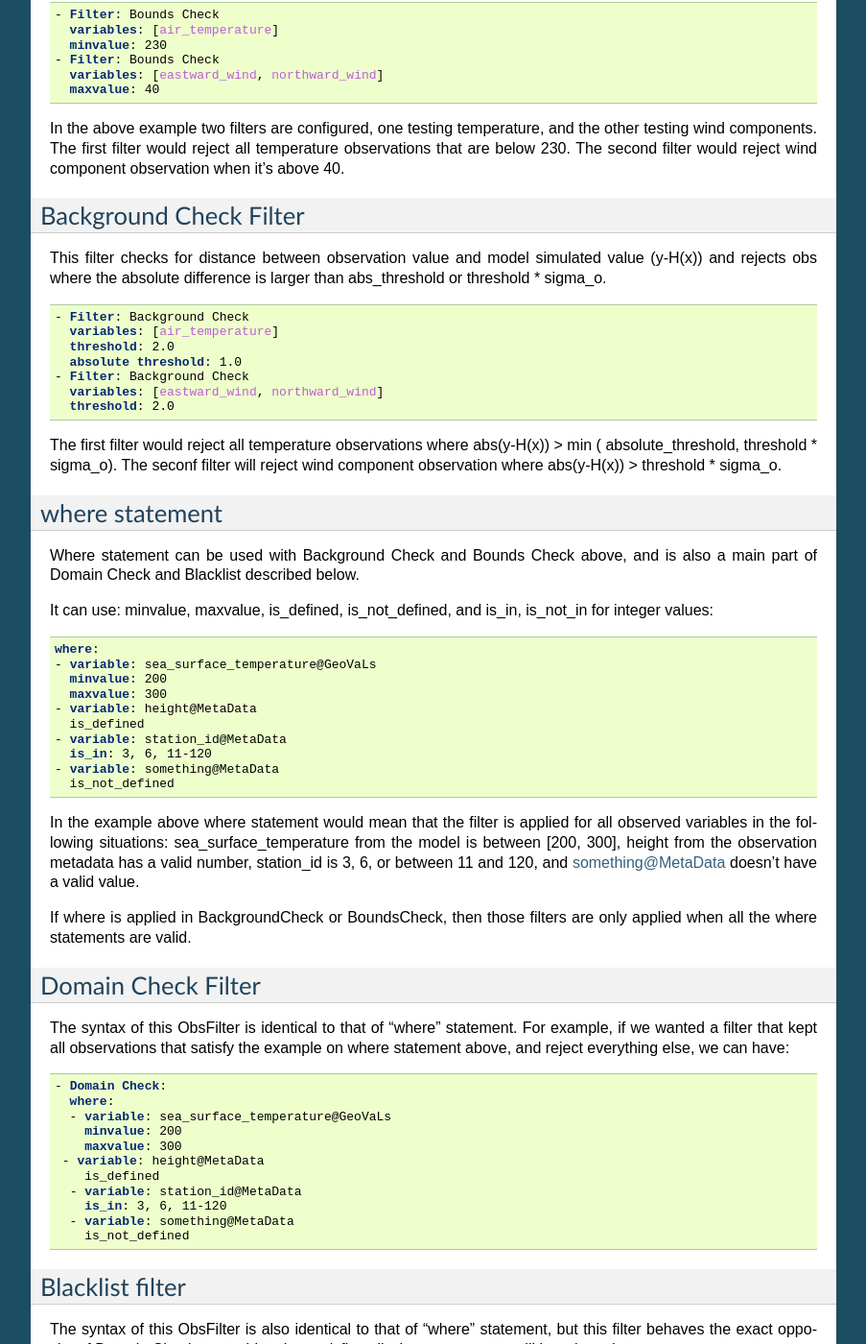
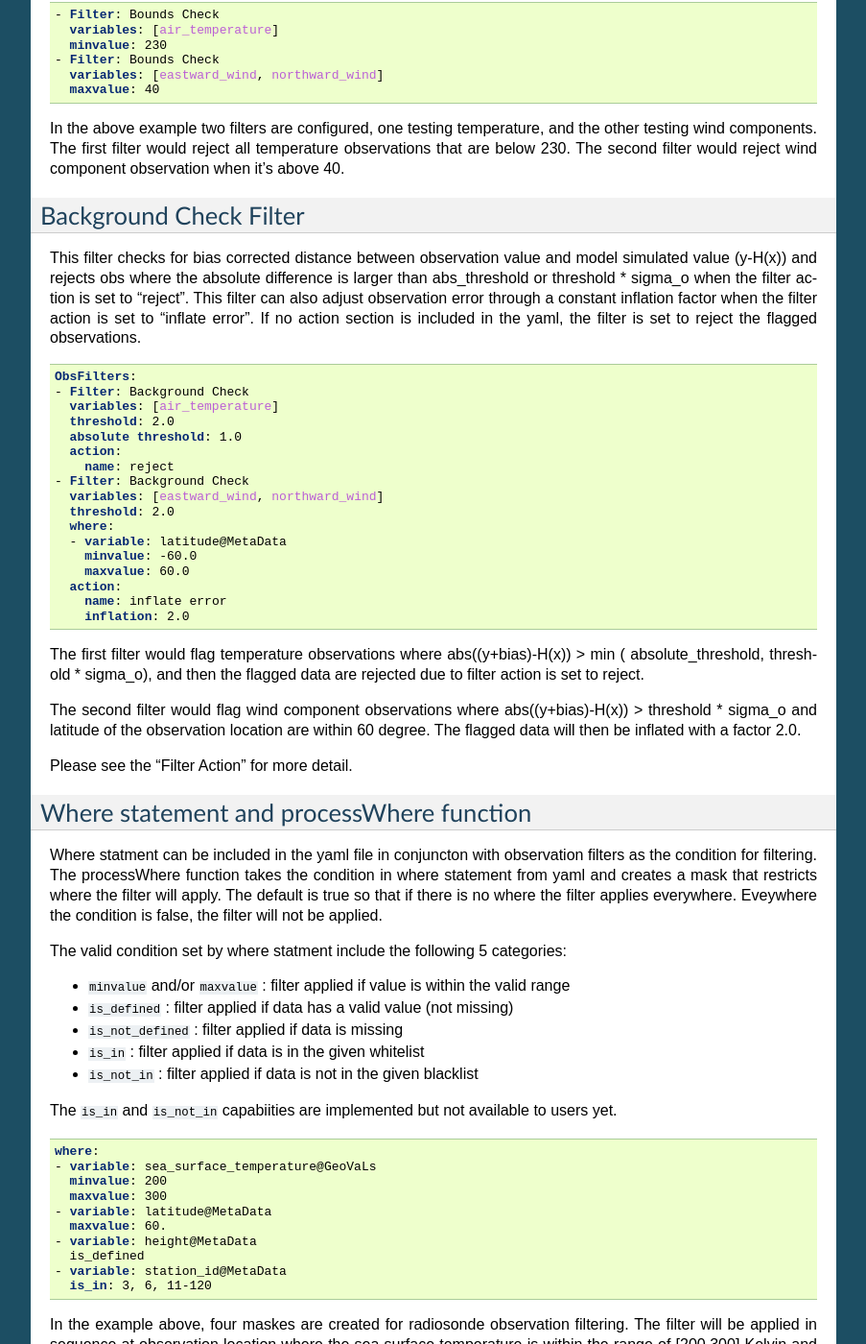
Before and after one commit to JCSDA/jedi-docs, a Sphinx documentation site: the page built from docs/jedi-components/ufo/qcfilters.rst, in a window 1280 px wide and 1400 px high, scrolled down 1633 px. Shown: the whole window at 96% size, without its empty margins (198-1101 px from the left). Built offline with Sphinx 7.4.7, drawn with Linux system fonts in a browser that asks for light colours; some of the changed text lies outside the part shown.

Commit message:
Update filter documentation for background check and where statement (#124)
* update documentation for background check

* Update documentation for background check and processWhere

* Update documentation for background check and processWhere

* Update documentation for background check and processWhere

* Update documentation for background check and processWhere

* Update documentation for background check and processWhere

* enhance docmentation for where statement and processWhere function

* enhance docmentation for where statement and processWhere function

* enhance docmentation for where statement and processWhere function

* enhance docmentation for where statement and processWhere function

* enhance docmentation for where statement and processWhere function

* clean up restructured text

```diff
--- a/docs/jedi-components/ufo/qcfilters.rst
+++ b/docs/jedi-components/ufo/qcfilters.rst
@@ -10,7 +10,9 @@ Observations can be used in different ways in OOPS-JEDI. In variational data ass
 the initial computation of the observation term of the cost function (J\ :sub:`o`) is where
 most of the quality control takes place.
 
-The flow of this computation in OOPS is as follows::
+The flow of this computation in OOPS is as follows:
+
+.. code:: yaml
 
   CostFunction::evaluate
     CostJo::initialize
@@ -105,26 +107,49 @@ In the above example two filters are configured, one testing temperature, and th
 Background Check Filter
 ------------------------
 
-This filter checks for distance between observation value and model simulated value (y-H(x)) and rejects obs where the absolute difference is larger than abs_threshold or threshold * sigma_o.
+This filter checks for bias corrected distance between observation value and model simulated value (y-H(x)) and rejects obs where the absolute difference is larger than abs_threshold or threshold * sigma_o when the filter action is set to "reject". This filter can also adjust observation error through a constant inflation factor when the filter action is set to "inflate error". If no action section is included in the yaml, the filter is set to reject the flagged observations.
 
 .. code:: yaml
 
-    - Filter: Background Check
-      variables: [air_temperature]
-      threshold: 2.0
-      absolute threshold: 1.0
-    - Filter: Background Check
-      variables: [eastward_wind, northward_wind]
-      threshold: 2.0
+   ObsFilters:
+   - Filter: Background Check
+     variables: [air_temperature]
+     threshold: 2.0
+     absolute threshold: 1.0
+     action:
+       name: reject
+   - Filter: Background Check
+     variables: [eastward_wind, northward_wind]
+     threshold: 2.0
+     where:
+     - variable: latitude@MetaData
+       minvalue: -60.0
+       maxvalue: 60.0
+     action:
+       name: inflate error
+       inflation: 2.0
 
-The first filter would reject all temperature observations where abs(y-H(x)) > min ( absolute_threshold, threshold * sigma_o). The seconf filter will reject wind component observation where abs(y-H(x)) > threshold * sigma_o.
+The first filter would flag temperature observations where abs((y+bias)-H(x)) > min ( absolute_threshold, threshold * sigma_o), and
+then the flagged data are rejected due to filter action is set to reject.
 
-where statement
--------------------
+The second filter would flag wind component observations where abs((y+bias)-H(x)) > threshold * sigma_o and latitude of the observation location are within 60 degree. The flagged data will then be inflated with a factor 2.0.
 
-Where statement can be used with Background Check and Bounds Check above, and is also a main part of Domain Check and Blacklist described below.
+Please see the "Filter Action" for more detail.
 
-It can use: minvalue, maxvalue, is_defined, is_not_defined, and is_in, is_not_in for integer values:
+Where statement and processWhere function
+------------------------------------------
+
+Where statment can be included in the yaml file in conjuncton with observation filters as the condition for filtering. The processWhere function takes the condition in where statement from yaml and creates a mask that restricts where the filter will apply. The default is true so that if there is no where the filter applies everywhere. Eveywhere the condition is false, the filter will not be applied.
+
+The valid condition set by where statment include the following 5 categories:
+
+- :code:`minvalue` and/or :code:`maxvalue` : filter applied if value is within the valid range
+- :code:`is_defined`                       : filter applied if data has a valid value (not missing)
+- :code:`is_not_defined`                   : filter applied if data is missing
+- :code:`is_in`                            : filter applied if data is in the given whitelist
+- :code:`is_not_in`                        : filter applied if data is not in the given blacklist
+
+The :code:`is_in` and :code:`is_not_in` capabiities are implemented but not available to users yet.
 
 .. code:: yaml
 
@@ -132,16 +157,17 @@ It can use: minvalue, maxvalue, is_defined, is_not_defined, and is_in, is_not_in
    - variable: sea_surface_temperature@GeoVaLs
      minvalue: 200
      maxvalue: 300
+   - variable: latitude@MetaData
+     maxvalue: 60.
    - variable: height@MetaData
      is_defined
    - variable: station_id@MetaData
      is_in: 3, 6, 11-120
-   - variable: something@MetaData
-     is_not_defined
 
-In the example above where statement would mean that the filter is applied for all observed variables in the following situations: sea_surface_temperature from the model is between [200, 300], height from the observation metadata has a valid number, station_id is 3, 6, or between 11 and 120, and something@MetaData doesn't have a valid value.
+In the example above, four maskes are created for radiosonde observation filtering. The filter will be applied in sequence at observation location where the sea surface temperature is within the range of [200,300] Kelvin and where the latitude is <= than 60 degree and where the height of the observation has a valid value (not missing) and where the station id matches the ids in the whitelist.
 
-If where is applied in BackgroundCheck or BoundsCheck, then those filters are only applied when all the where statements are valid.
+The Where statement and processWhere function are used in generic filters such as BackgroundCheck, DifferenceCheck, ObsBoundsCheck, ObsDomainCheck, and BlackList.
+
 
 Domain Check Filter
 --------------------
```
